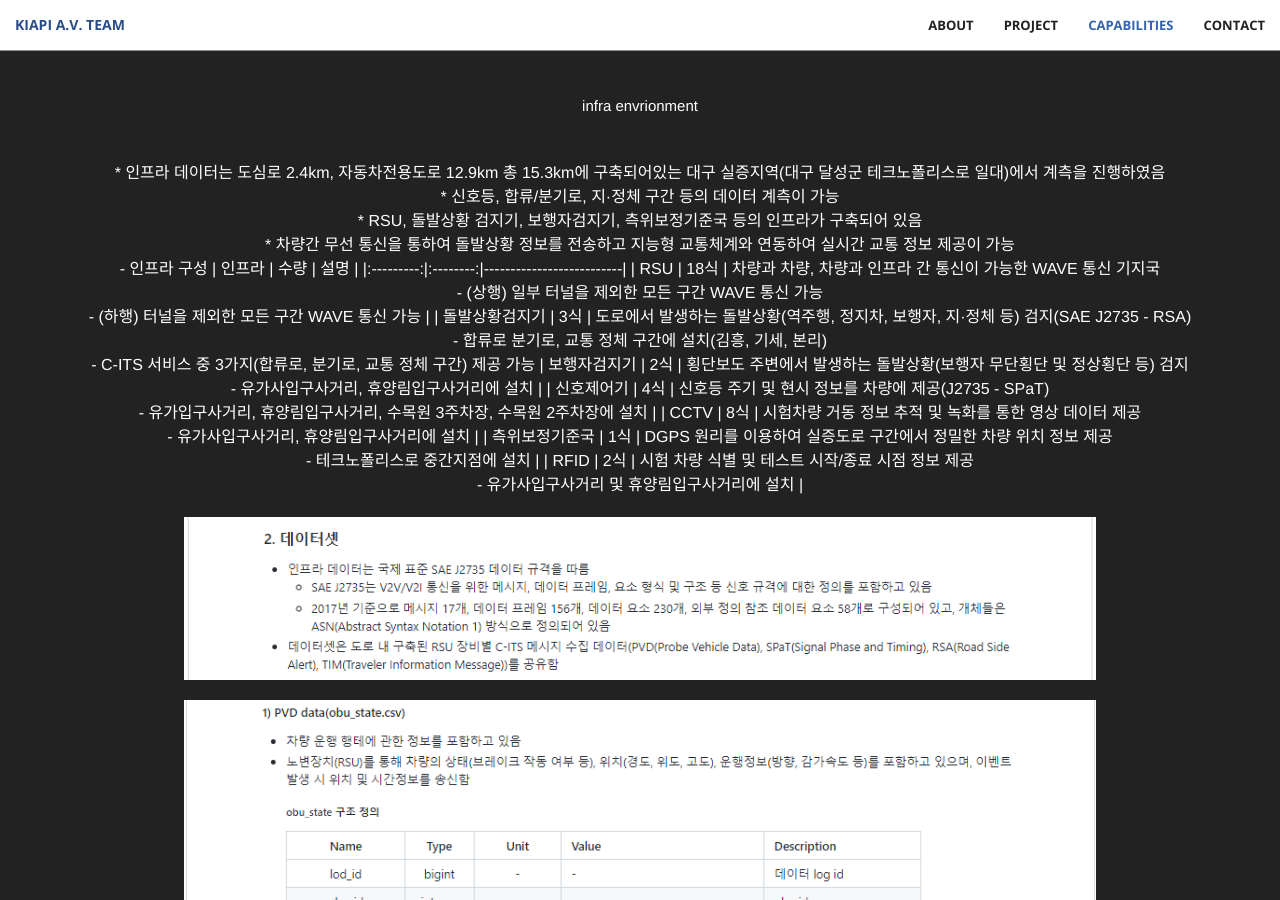
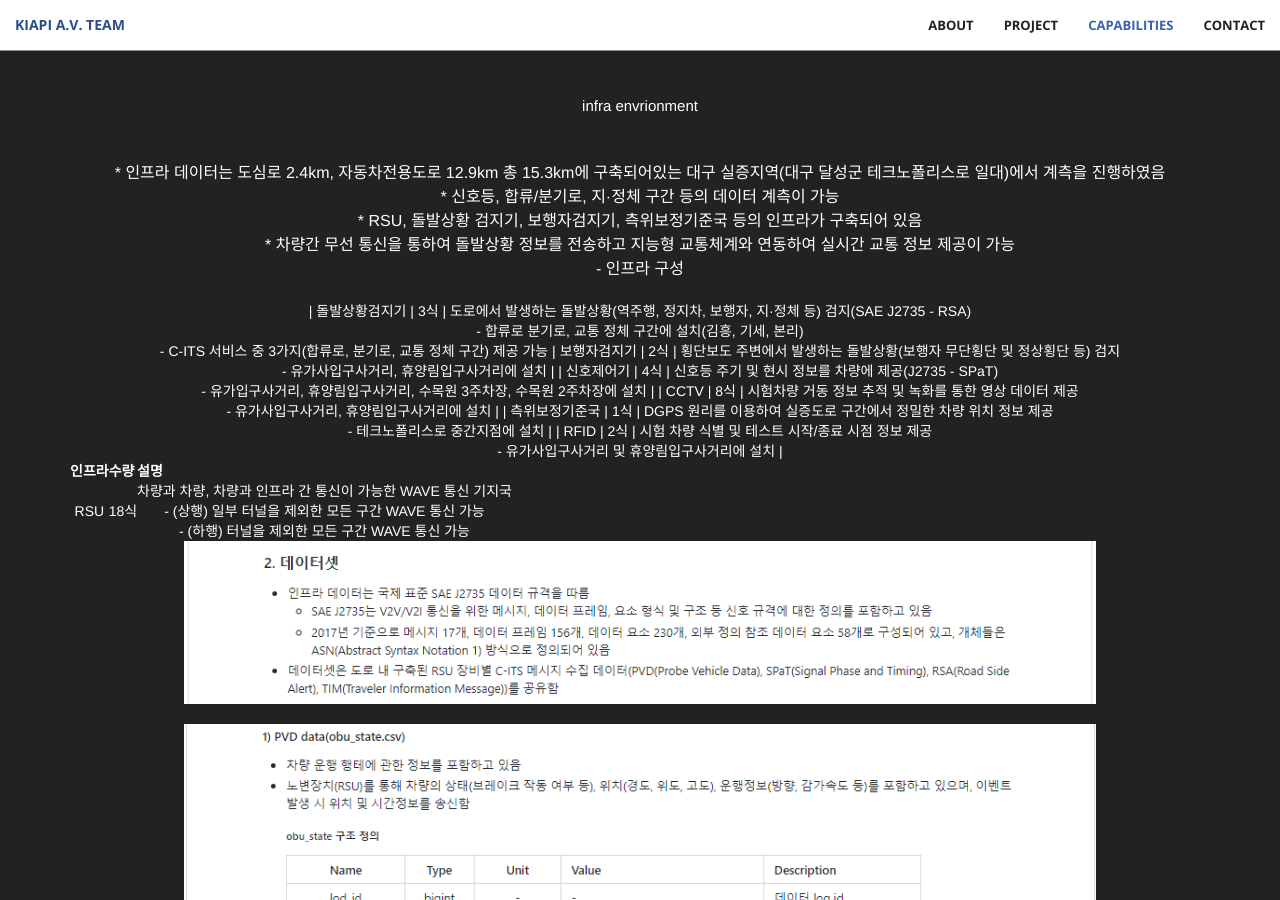
Before and after one commit to Yunhyeongseok-kiapi/kiapi_mulitagent.github.io, a Jekyll site: the page built from docs/index.html, in a window 1280 px wide and 900 px high, scrolled down 3531 px. Built offline with Jekyll 4.4.1, drawn with Linux system fonts in a browser that asks for light colours.

Commit message:
Update aside.html

```diff
--- a/docs/_includes/aside.html
+++ b/docs/_includes/aside.html
@@ -25,16 +25,26 @@
               <br/>* RSU, 돌발상황 검지기, 보행자검지기, 측위보정기준국 등의 인프라가 구축되어 있음
               <br/>* 차량간 무선 통신을 통하여 돌발상황 정보를 전송하고 지능형 교통체계와 연동하여 실시간 교통 정보 제공이 가능
               <br/> - 인프라 구성
-              |  인프라 | 수량  |  설명  |
-              |:---------:|:--------:|--------------------------|
-              | RSU | 18식 | 차량과 차량, 차량과 인프라 간 통신이 가능한 WAVE 통신 기지국 </br> - (상행) 일부 터널을 제외한 모든 구간 WAVE 통신 가능 </br> - (하행) 터널을 제외한 모든 구간 WAVE 통신 가능 |
+            </p>
+            <table>
+              <th>인프라</th>
+              <th>수량</th>
+              <th>설명</th>
+              <tr>
+                <td>RSU</td>
+                <td>18식</td>
+                <td>차량과 차량, 차량과 인프라 간 통신이 가능한 WAVE 통신 기지국
+                   <br/> - (상행) 일부 터널을 제외한 모든 구간 WAVE 통신 가능
+                   <br/> - (하행) 터널을 제외한 모든 구간 WAVE 통신 가능
+                </td>
+              </tr>
               | 돌발상황검지기 | 3식 | 도로에서 발생하는 돌발상황(역주행, 정지차, 보행자, 지·정체 등) 검지(SAE J2735 - RSA) </br> - 합류로 분기로, 교통 정체 구간에 설치(김흥, 기세, 본리) </br> - C-ITS 서비스 중 3가지(합류로, 분기로, 교통 정체 구간) 제공 가능
               | 보행자검지기 | 2식 | 횡단보도 주변에서 발생하는 돌발상황(보행자 무단횡단 및 정상횡단 등) 검지 </br> - 유가사입구사거리, 휴양림입구사거리에 설치 |
               | 신호제어기 | 4식 | 신호등 주기 및 현시 정보를 차량에 제공(J2735 - SPaT) </br> - 유가입구사거리, 휴양림입구사거리, 수목원 3주차장, 수목원 2주차장에 설치 |
               | CCTV | 8식 | 시험차량 거동 정보 추적 및 녹화를 통한 영상 데이터 제공 </br> - 유가사입구사거리, 휴양림입구사거리에 설치 |
               | 측위보정기준국 | 1식 | DGPS 원리를 이용하여 실증도로 구간에서 정밀한 차량 위치 정보 제공 </br> - 테크노폴리스로 중간지점에 설치 |
               | RFID | 2식 | 시험 차량 식별 및 테스트 시작/종료 시점 정보 제공 </br> - 유가사입구사거리 및 휴양림입구사거리에 설치 |
-            </p>
+            </table>
             <p><img src="img/dataset.PNG" width="80%" height="80%" align="center"></p>
             <p><img src="img/pvd_data.PNG" width="80%" height="80%" align="center"></p>
             <p><img src="img/spat_data.PNG" width="80%" height="80%" align="center"></p>
```
